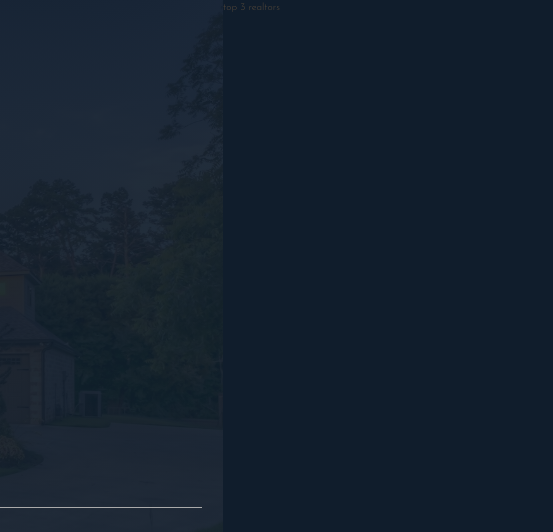
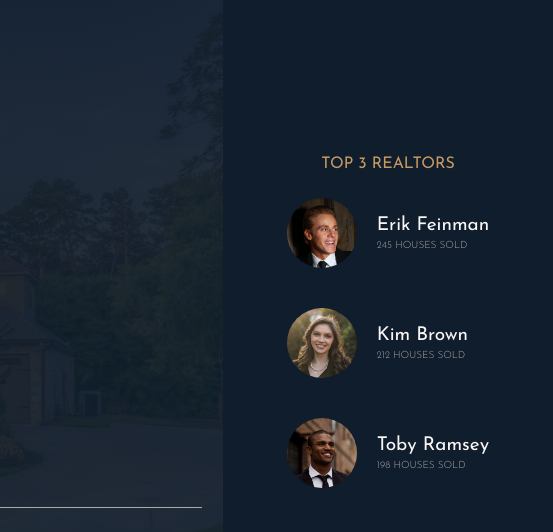
Before and after one commit to Volodymyr75/acvance-css-2, a website: page index.html in a window 1280 px wide. Shown: the top 532 px of the page, 727-1280 px from the left. Drawn offline with Linux system fonts and the light colour scheme.

Commit message:
implement realtors section

```diff
--- a/index.html
+++ b/index.html
@@ -31,7 +31,26 @@
         <img src="img/logo-bi.png" alt="Seen on logo 4" />
       </div>
     </header>
-    <div class="realtors">top 3 realtors</div>
+    <div class="realtors">
+      <h3 class="heading-3">Top 3 realtors</h3>
+      <div class="realtors__list">
+        <img src="img/realtor-1.jpeg" alt="Realtor 1" class="realtors__img" />
+        <div class="realtors__details">
+          <h4 class="heading-4 heading-4--light">Erik Feinman</h4>
+          <p class="realtors__sold">245 houses sold</p>
+        </div>
+        <img src="img/realtor-2.jpeg" alt="Realtor 2" class="realtors__img" />
+        <div class="realtors__details">
+          <h4 class="heading-4 heading-4--light">Kim Brown</h4>
+          <p class="realtors__sold">212 houses sold</p>
+        </div>
+        <img src="img/realtor-3.jpeg" alt="Realtor 3" class="realtors__img" />
+        <div class="realtors__details">
+          <h4 class="heading-4 heading-4--light">Toby Ramsey</h4>
+          <p class="realtors__sold">198 houses sold</p>
+        </div>
+      </div>
+    </div>
     <section class="features">
       <div class="feature">
         <svg class="feature__icon">
--- a/sass/_realtors.scss
+++ b/sass/_realtors.scss
@@ -1,4 +1,31 @@
 .realtors {
   background-color: $color-secondary;
   grid-column: col-start 7 / full-end;
+  padding: 3rem;
+
+  display: grid;
+  align-content: center;
+  justify-content: center;
+  justify-items: center;
+  row-gap: 2rem;
+
+  &__list {
+    display: grid;
+    grid-template-columns: min-content max-content;
+    column-gap: 2rem;
+    row-gap: 5vh;
+    align-items: center;
+  }
+
+  &__img {
+    width: 7rem;
+    border-radius: 50%;
+    display: block;
+  }
+
+  &__sold {
+    text-transform: uppercase;
+    color: $color-grey-light-2;
+    margin-top: -3px;
+  }
 }
```
Also changed, not shown: css/style.css.
